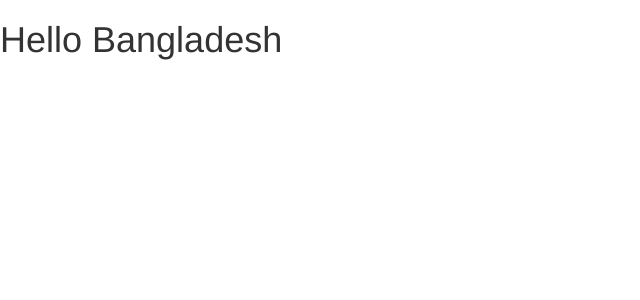
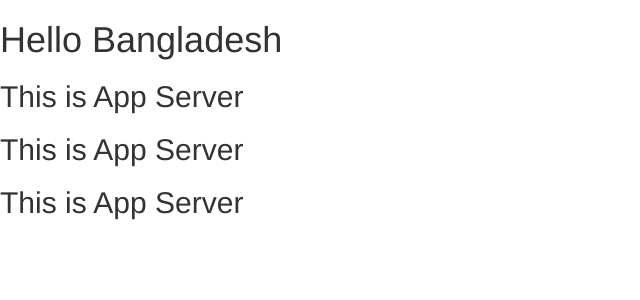
Before and after one commit to nazrul-bd/angular-smart-app-web, an Angular app: page / in a window 1280 px wide. Shown: the top 300 px of the page, without its empty margins (0-640 px from the left). Built offline with nearby package versions, Linux system fonts and the light colour scheme.

Commit message:
>> 02 The Basics    > 021 Creating Components with the CLI & Nesting Components.mp4    > Command: ng generate component component-name    > Shortcut: ng g c component-name

```diff
--- a/src/app/app.component.html
+++ b/src/app/app.component.html
@@ -1,5 +1,5 @@
-<!--<html>-->
-<!--<input type="text" [(ngModel)]="name" >-->
-<!--<p>{{name}}</p>-->
-<!--</html>-->
+
 <h1>Hello Bangladesh</h1>
+<h3>
+  <app-servers></app-servers>
+</h3>
--- a/src/app/app.module.ts
+++ b/src/app/app.module.ts
@@ -3,11 +3,13 @@
 
 import { AppComponent } from './app.component';
 import {ServerComponent} from "./server/server.component";
+import { ServersComponent } from './servers/servers.component';
 
 @NgModule({
   declarations: [
     AppComponent,
-    ServerComponent
+    ServerComponent,
+    ServersComponent
   ],
   imports: [
     BrowserModule
--- a/src/app/server/server.component.html
+++ b/src/app/server/server.component.html
@@ -0,0 +1 @@
+<h2>This is App Server</h2>
--- /dev/null
+++ b/src/app/servers/servers.component.html
@@ -0,0 +1,3 @@
+<app-server>Server-1</app-server>
+<app-server>Server-2</app-server>
+<app-server>Server-3</app-server>
--- /dev/null
+++ b/src/app/servers/servers.component.ts
@@ -0,0 +1,15 @@
+import { Component, OnInit } from '@angular/core';
+
+@Component({
+  selector: 'app-servers',
+  templateUrl: './servers.component.html',
+  styleUrls: ['./servers.component.css']
+})
+export class ServersComponent implements OnInit {
+
+  constructor() { }
+
+  ngOnInit(): void {
+  }
+
+}
```
Also changed, not shown: src/app/servers/servers.component.css (added), 1 other file (tests, documents, lock files or other folders).
